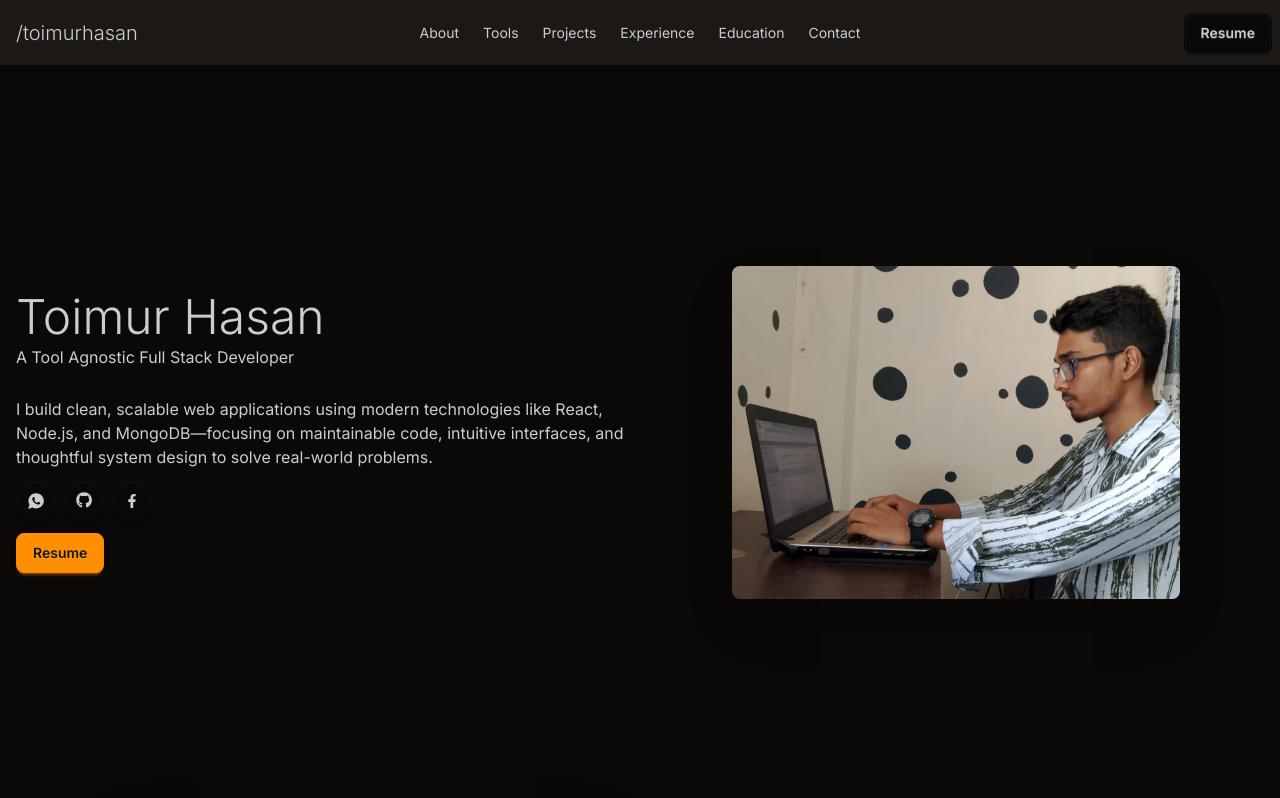
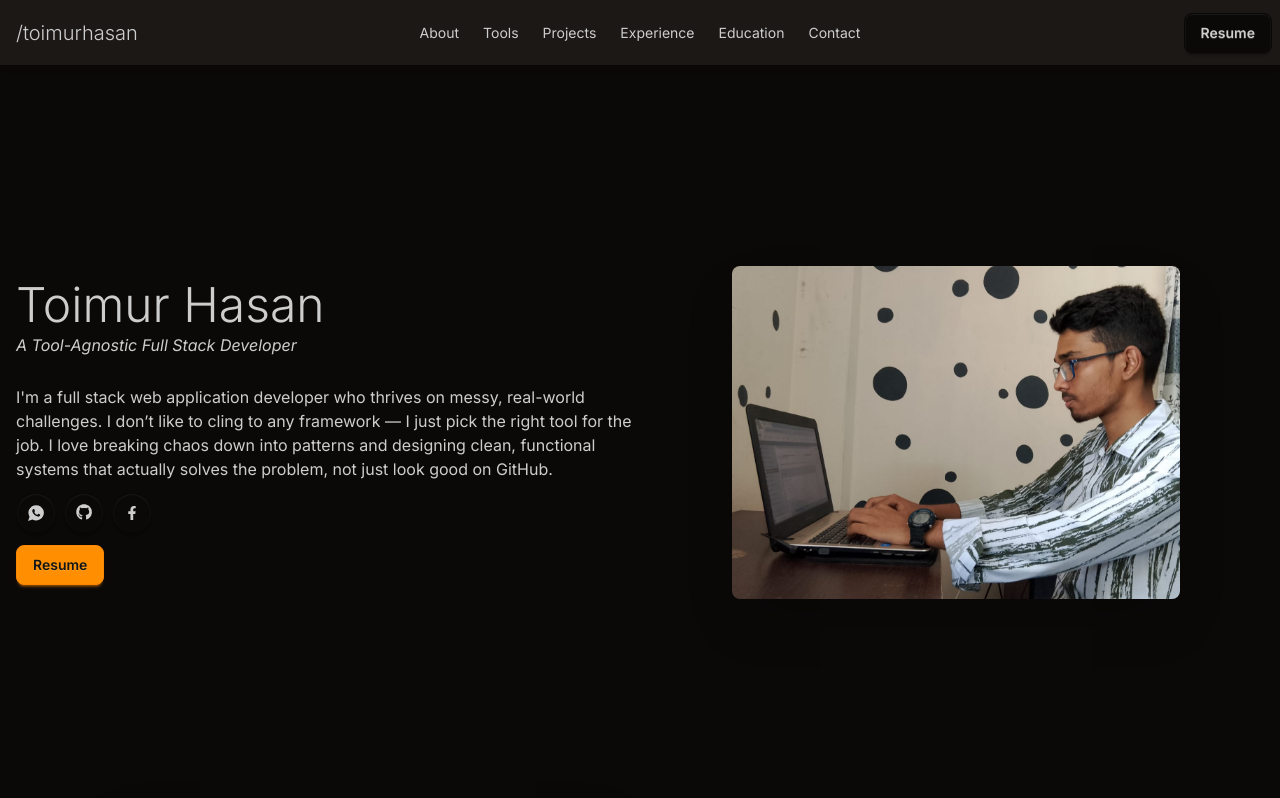
Before and after one commit to toimurhasan/my-portfolio, a React (Vite) app: page / in a window 1280 px wide. Shown: the top 798 px of the page. Built offline with nearby package versions, Linux system fonts and the light colour scheme.

Commit message:
my origin story updated

```diff
--- a/src/components/Hero.jsx
+++ b/src/components/Hero.jsx
@@ -12,11 +12,12 @@ const Hero = () => {
         </div>
         <div className="flex-1 sm:text-center lg:text-start">
           <h1 className="text-5xl font-light">Toimur Hasan</h1>
-          <h4 className="py-1">A Tool Agnostic Full Stack Developer</h4>
+          <h4 className="py-1 italic">A Tool-Agnostic Full Stack Developer</h4>
           <p className="pt-6">
-            I build clean, scalable web applications using modern technologies like React, Node.js,
-            and MongoDB—focusing on maintainable code, intuitive interfaces, and thoughtful system
-            design to solve real-world problems.
+            I'm a full stack web application developer who thrives on messy, real-world challenges.
+            I don’t like to cling to any framework — I just pick the right tool for the job. I love
+            breaking chaos down into patterns and designing clean, functional systems that actually
+            solves the problem, not just look good on GitHub.
           </p>
           <div className="py-3 flex gap-2 sm:justify-center lg:justify-start">
             <Link
```
